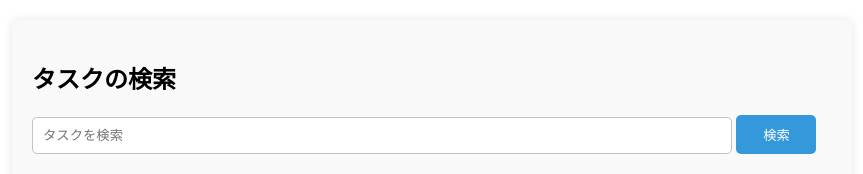
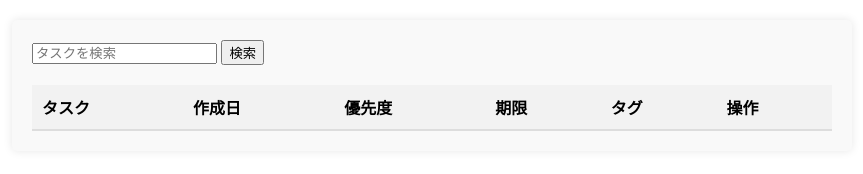
Before and after one commit to kazucch0925/flask_ecs_test, a Flask app: page / in a window 1280 px wide. Shown: the part 72-246 px from the top of the page, without its empty margins (208-1071 px from the left). Run offline with Flask 3, Linux system fonts and the light colour scheme; the visitor is signed in with stand-in values (Sample User, id 1); data that the repository does not hold is empty.

Commit message:
メインページの検索フォーム見出し削除（その他微修正）

```diff
--- a/templates/index.html
+++ b/templates/index.html
@@ -4,24 +4,19 @@
     <meta charset="UTF-8">
     <meta name="viewport" content="width=device-width, initial-scale=1.0">
     <title>ToDoリスト</title>
-    <link rel="stylesheet" type="text/css" href="/static/styles.css">
+    <link rel="stylesheet" type="text/css" href="{{ url_for('static', filename='styles.css') }}">
 </head>
 <body>
     <div class="navbar">
         <span>ToDoリスト</span>
         <div class="nav-buttons">
-            <button id="openModalButton">タスクを追加</button>
-            <a href="/logout" id="logoutButton">ログアウト</a>
+            <button id="addTaskButton">タスクを追加</button>
+            <a href="/logout" id="logoutLink">ログアウト</a>
         </div>
     </div>
     <div class="content">
-        <div class="form-section">
-            <h2>タスクの検索</h2>
-            <div class="form-group search-group">
-                <input type="text" id="search" placeholder="タスクを検索">
-                <button onclick="fetchTodos(document.getElementById('search').value)">検索</button>
-            </div>
-        </div>
+        <input type="text" id="searchInput" placeholder="タスクを検索">
+        <button id="searchButton">検索</button>
         <table class="todo-table">
             <thead>
                 <tr>
@@ -34,38 +29,39 @@
                 </tr>
             </thead>
             <tbody id="todoList">
-                <!-- タスクデータはここに挿入されます -->
+                <!-- タスク一覧がここに挿入されます -->
             </tbody>
         </table>
     </div>
 
-    <!-- タスク追加モーダル -->
     <div id="addTaskModal" class="modal">
         <div class="modal-content">
             <span class="close">&times;</span>
             <h2>タスクの追加</h2>
+            <form id="addTaskForm" class="form">
                 <div class="form-group">
-                <label for="task">タスク</label>
-                <input type="text" id="task" placeholder="タスクを入力">
+                    <label for="task">タスク:</label>
+                    <input type="text" id="task" name="task" required>
                 </div>
                 <div class="form-group">
-                <label for="priority">優先度 (1-3)</label>
-                <input type="number" id="priority" min="1" max="3" placeholder="優先度 (1-3)">
+                    <label for="priority">優先度 (1-3):</label>
+                    <input type="number" id="priority" name="priority" min="1" max="3" required>
                 </div>
                 <div class="form-group">
-                <label for="due_date">期限</label>
-                <input type="date" id="due_date">
+                    <label for="due_date">期限:</label>
+                    <input type="date" id="due_date" name="due_date">
                 </div>
                 <div class="form-group">
-                <label for="tags">タグ</label>
-                <input type="text" id="tags" placeholder="タグ (カンマ区切り)">
+                    <label for="tags">タグ (カンマ区切り):</label>
+                    <input type="text" id="tags" name="tags">
                 </div>
                 <div class="form-group">
-                <button onclick="addTask()">追加</button>
+                    <button type="submit">追加</button>
                 </div>
+            </form>
         </div>
     </div>
 
-    <script src="/static/scripts.js"></script>
+    <script src="{{ url_for('static', filename='scripts.js') }}"></script>
 </body>
 </html>
```
Also changed, not shown: app/routes/tasks.py (+33 -15 lines). Lines whose indentation alone changed are shown as unchanged.
